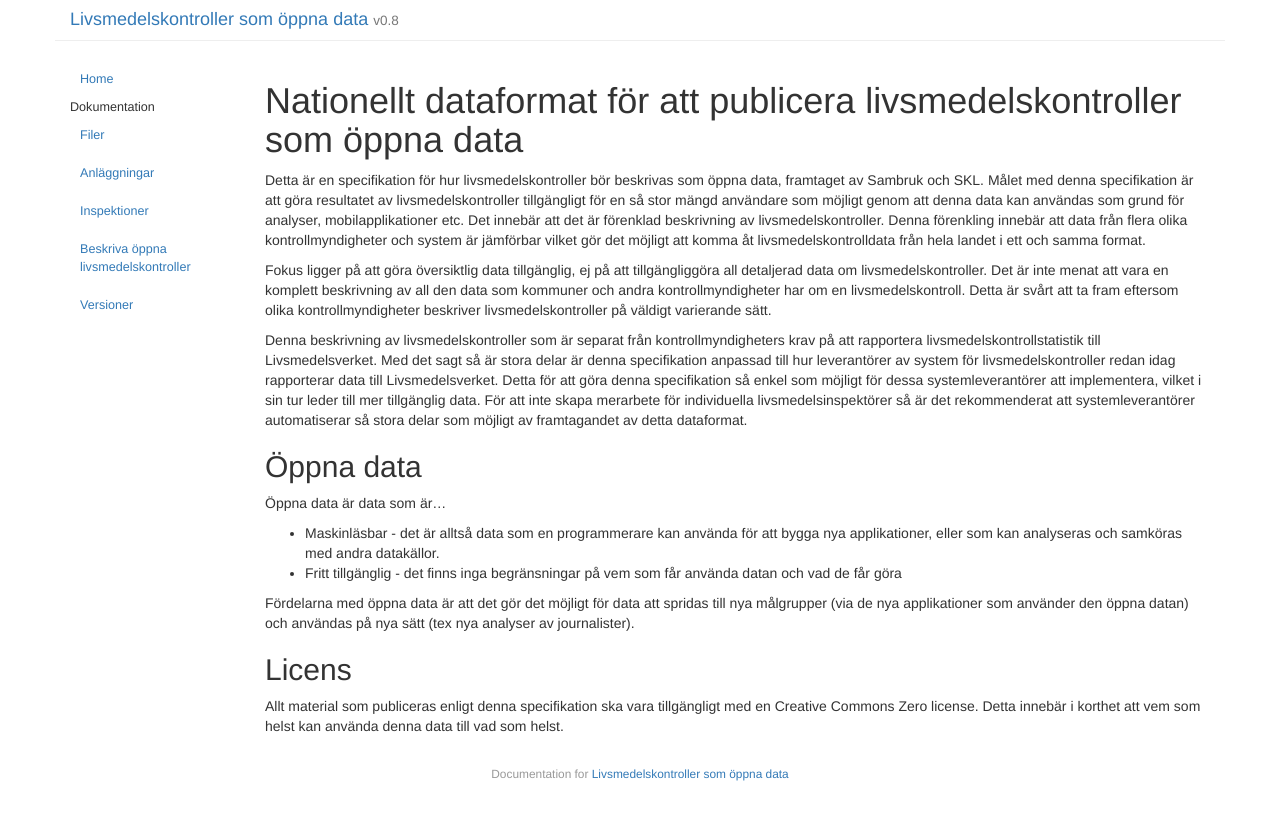
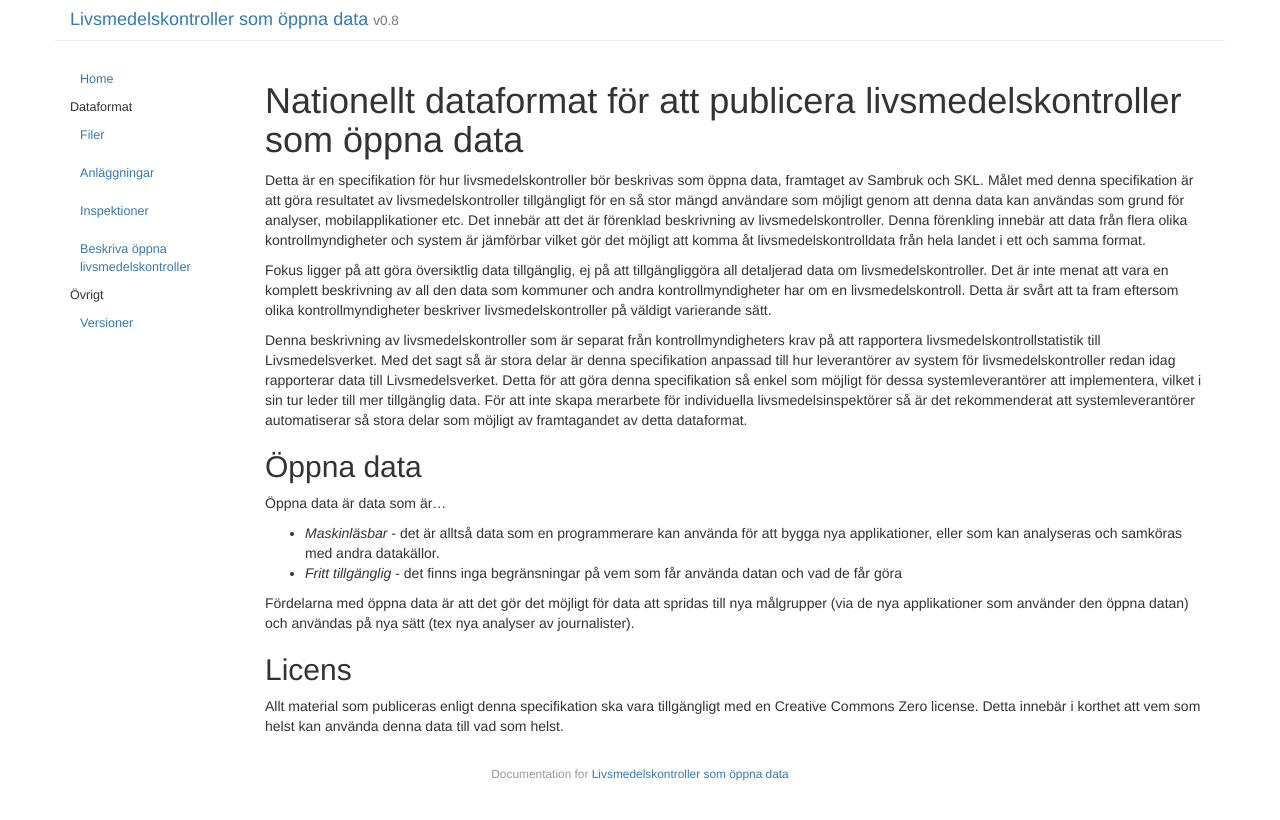
Before and after one commit to Sambruk/livsmedel, a Jekyll site: the page built from index.md, in a window 1280 px wide. Shown: the top 820 px of the page. Built offline with Jekyll 4.4.1, drawn with Linux system fonts in a browser that asks for light colours.

Commit message:
Updated categories and formating

```diff
--- a/_config.yml
+++ b/_config.yml
@@ -19,8 +19,8 @@ codeurl: ''
 
 # Default categories (in order) to appear in the navigation
 sections: [
-    ['doc', 'Dokumentation'],
-    ['tut', 'Tutorial'],
+    ['doc', 'Dataformat'],
+    ['misc', 'Övrigt'],
     ['ref', 'Reference'],
     ['dev', 'Developers'],
     ['post', 'Posts']
--- a/index.md
+++ b/index.md
@@ -14,8 +14,8 @@ Denna beskrivning av livsmedelskontroller som är separat från kontrollmyndighe
 ## Öppna data
 Öppna data är data som är...
 
-* Maskinläsbar - det är alltså data som en programmerare kan använda för att bygga nya applikationer, eller som kan analyseras och samköras med andra datakällor.
-* Fritt tillgänglig - det finns inga begränsningar på vem som får använda datan och vad de får göra
+* *Maskinläsbar* - det är alltså data som en programmerare kan använda för att bygga nya applikationer, eller som kan analyseras och samköras med andra datakällor.
+* *Fritt tillgänglig* - det finns inga begränsningar på vem som får använda datan och vad de får göra
 
 Fördelarna med öppna data är att det gör det möjligt för data att spridas till nya målgrupper (via de nya applikationer som använder den öppna datan) och användas på nya sätt (tex nya analyser av journalister).
 
```
Also changed, not shown: _posts/2016-09-02-versioner.md (+1 -1 lines).
